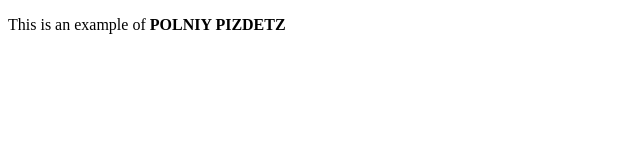
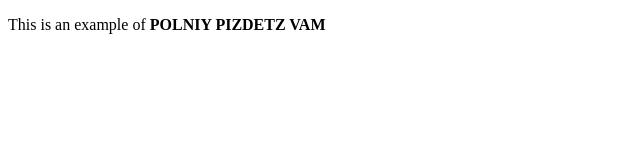
Before and after one commit to rcbest/Jenkins, a plain HTML site: page index.html in a window 1280 px wide. Shown: the full height of the page, 0-640 px from the left. Drawn offline with Linux system fonts and the light colour scheme.

Commit message:
Update index.html

```diff
--- a/index.html
+++ b/index.html
@@ -4,6 +4,6 @@
     <title>This is the title of the webpage!</title>
   </head>
   <body>
-    <p>This is an example of <strong>POLNIY PIZDETZ</strong> </p>
+    <p>This is an example of <strong>POLNIY PIZDETZ VAM</strong> </p>
   </body>
 </html>
```
